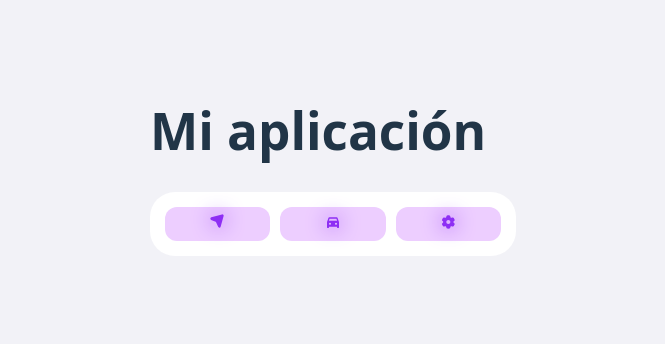
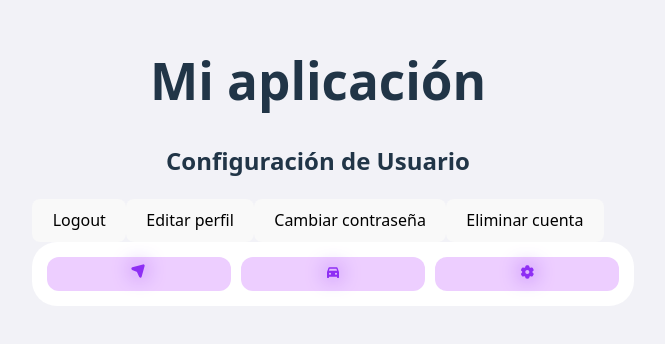
Before and after one commit to leonidasmv10/safe_drive_app, a React (Vite) app: page /settings in a window 1280 px wide. Before the commit this address had no page. Shown: the part 238-582 px from the top of the page, without its empty margins (322-987 px from the left). Built offline with nearby package versions, Linux system fonts and the light colour scheme.

Commit message:
Recuperar contra y logout funciona

```diff
--- a/src/App.jsx
+++ b/src/App.jsx
@@ -5,6 +5,9 @@ import Register from './components/Register/Register';
 import RecoverPassword from './components/RecoverPassword/RecoverPassword';
 import ResetPassword from './components/ResetPassword/ResetPassword'; // Asegúrate de tener esta página
 import Layout from './Layout';
+import Home from './components/Home/Home';
+import Map from './pages/map';
+import UserSettings from './pages/userSettings';
 
 function App() {
   return (
@@ -19,6 +22,9 @@ function App() {
               <Route path="/register" element={<Register />} />
               <Route path="/recover-password" element={<RecoverPassword />} />
               <Route path="/reset-password/:uidb64/:token" element={<ResetPassword />} />
+              <Route path="/home" element={<Home />} />
+              <Route path="/map" element={<Map />} />
+              <Route path="/settings" element={<UserSettings />} />
             </Routes>
           </header>
         </div>
--- /dev/null
+++ b/src/components/Home/Home.jsx
@@ -0,0 +1,13 @@
+import React from 'react';
+import { useNavigate } from "react-router-dom";
+
+export default function Home() {
+  const navigate = useNavigate();
+
+  return (
+    <div>
+      <h2>Inicio</h2>
+
+    </div>
+  );
+}
--- a/src/components/Login/Login.jsx
+++ b/src/components/Login/Login.jsx
@@ -1,97 +1,85 @@
 import React, { useState } from 'react';
-import {SmileIcon, KeyIcon} from '@/components/Icons/Icons'
-import { useNavigate } from "react-router-dom";
+import { SmileIcon, KeyIcon } from '@/components/Icons/Icons';
+import { useNavigate } from 'react-router-dom';
 
-export default function Login({}) {
+export default function Login() {
   const navigate = useNavigate();
-  // Estado para los campos del formulario
   const [username, setUsername] = useState('');
   const [password, setPassword] = useState('');
-  const [error, setError] = useState(''); // Para mostrar mensajes de error
-  const [loading, setLoading] = useState(false); // Para manejar el estado de carga
+  const [error, setError] = useState('');
+  const [loading, setLoading] = useState(false);
 
-  // Función para manejar el cambio en los campos de input
-  const userData = (e) => {
+  const handleInputChange = (e) => {
     const { id, value } = e.target;
-    if (id === 'username') {
-      setUsername(value);
-    } else if (id === 'password') {
-      setPassword(value);
-    }
+    if (id === 'username') setUsername(value);
+    else if (id === 'password') setPassword(value);
   };
 
-  // Función para manejar el submit del formulario
   const userSubmit = async (e) => {
-    e.preventDefault(); // Evitar que se recargue la página
-
-    setLoading(true); // Activar el estado de carga
-
-    // Crear el objeto con los datos del formulario
-    const userData = { username, password };
-    console.log(userData);
+    e.preventDefault();
+    setLoading(true);
+    setError('');
 
     try {
-      // Enviar la petición POST al servidor
       const response = await fetch('http://localhost:8000/user/login/', {
         method: 'POST',
-        headers: {
-          'Content-Type': 'application/json',
-        },
-        body: JSON.stringify(userData),
+        headers: { 'Content-Type': 'application/json' },
+        body: JSON.stringify({ username, password }),
       });
 
-      const result = await response.json(); // Parsear la respuesta del servidor
+      const result = await response.json();
 
-      if (response.ok) {
-        // Si la respuesta es exitosa, proceder a lo que quieras (redirección, etc.)
+      if (response.ok && result.access) {
+        // Guardar el token en localStorage
+        localStorage.setItem('token', result.access);
+        localStorage.setItem('refresh_token', result.refresh);
+
         alert('Inicio de sesión exitoso');
+        navigate('/home');
       } else {
-        // Si no es exitosa, mostrar un mensaje de error
-        setError(result.message || 'Usuario o contraseña incorrectos');
+        setError(result.detail || 'Usuario o contraseña incorrectos');
       }
-    } catch (error) {
-      // Manejar cualquier error de la petición
+    } catch (err) {
       setError('Hubo un error al conectar con el servidor');
+      console.error(err);
     } finally {
-      setLoading(false); // Desactivar el estado de carga
+      setLoading(false);
     }
   };
 
   return (
     <div>
       <h2>Iniciar sesión</h2>
-      <form onSubmit={userSubmit} className='form'>
-      <div className='floating-input'>
-        <div className='icon-wrapper'>
-        <SmileIcon/>
+      <form onSubmit={userSubmit} className="form">
+        <div className="floating-input">
+          <div className="icon-wrapper">
+            <SmileIcon />
           </div>
-        <div className='input-wrapper'>
+          <div className="input-wrapper">
             <label>Correo electrónico</label>
             <input
               type="text"
               id="username"
               value={username}
-            onChange={userData}
+              onChange={handleInputChange}
               required
-            placeholder=''
             />
-
           </div>
         </div>
-        <div className='floating-input'>
-        <div className='icon-wrapper'>
-        <KeyIcon/>
+
+        <div className="floating-input">
+          <div className="icon-wrapper">
+            <KeyIcon />
           </div>
-        <div className='input-wrapper'>
+          <div className="input-wrapper">
             <label>Contraseña</label>
             <input
               type="password"
               id="password"
               value={password}
-            onChange={userData}
+              onChange={handleInputChange}
               required
             />
-
           </div>
         </div>
 
@@ -102,11 +90,8 @@ export default function Login({}) {
 
       {error && <div style={{ color: 'red', marginTop: '10px' }}>{error}</div>}
 
-      {/* Botón para ir al registro */}
-      <button onClick={() => navigate("/register")}>¿No tienes cuenta? Regístrate</button>
-
-       {/* Botón para ir a la recuperación de contraseña */}
-       <button onClick={() => navigate("/recover-password")} style={{ marginTop: '10px' }}>
+      <button onClick={() => navigate('/register')}>¿No tienes cuenta? Regístrate</button>
+      <button onClick={() => navigate('/recover-password')} style={{ marginTop: '10px' }}>
         ¿Olvidaste tu contraseña?
       </button>
     </div>
--- a/src/components/Register/Register.jsx
+++ b/src/components/Register/Register.jsx
@@ -75,7 +75,7 @@ export default function Register() {
         // Si la respuesta es exitosa, proceder a lo que quieras (redirección, etc.)
         alert('Registro exitoso');
         // Vaciar los campos del formulario
-        navigate("/login");
+        navigate("/");
       } else {
         // Si no es exitosa, mostrar un mensaje de error
         setError(result.message || 'Hubo un error en el registro');
--- a/src/pages/map.jsx
+++ b/src/pages/map.jsx
@@ -0,0 +1,9 @@
+import React from 'react';
+
+export default function Map() {
+  return (
+    <div>
+      <h2>Mapa</h2>
+    </div>
+  );
+}
--- a/src/pages/userSettings.jsx
+++ b/src/pages/userSettings.jsx
@@ -0,0 +1,103 @@
+import React from 'react';
+import { useNavigate } from 'react-router-dom';
+
+export default function UserSettings() {
+  const navigate = useNavigate();
+  const API_URL = 'http://localhost:8000'; // Cambia por la URL de tu backend
+  const token = localStorage.getItem('token');
+
+  const headers = {
+    'Content-Type': 'application/json',
+    Authorization: `Bearer ${token}`, // Usa "Bearer" si usas JWT
+  };
+
+  const handleLogout = async () => {
+    try {
+      const res = await fetch(`${API_URL}/user/logout/`, {
+        method: 'POST',
+        headers,
+        body: JSON.stringify({ refresh: localStorage.getItem('refresh_token') }),
+      });
+      console.log(token)
+      if (res.ok) {
+        localStorage.removeItem('token');
+        localStorage.removeItem('refresh_token');
+        alert('Sesión cerrada');
+        navigate("/");
+      }
+    } catch (error) {
+      console.error('Error cerrando sesión:', error);
+    }
+  };
+
+  const handleEditProfile = async () => {
+    const data = {
+      first_name: 'NuevoNombre',
+      last_name: 'NuevoApellido',
+    };
+
+    try {
+      const res = await fetch(`${API_URL}/profile/`, {
+        method: 'PUT',
+        headers,
+        body: JSON.stringify(data),
+      });
+      if (res.ok) {
+        alert('Perfil actualizado');
+      }
+    } catch (error) {
+      console.error('Error actualizando perfil:', error);
+    }
+  };
+
+  const handleChangePassword = async () => {
+    const data = {
+      current_password: 'anterior123',
+      new_password: 'nueva123',
+    };
+
+    try {
+      const res = await fetch(`${API_URL}/change-password/`, {
+        method: 'PUT',
+        headers,
+        body: JSON.stringify(data),
+      });
+      if (res.ok) {
+        alert('Contraseña cambiada');
+      } else {
+        const errorData = await res.json();
+        alert(errorData.error || 'Error al cambiar contraseña');
+      }
+    } catch (error) {
+      console.error('Error cambiando contraseña:', error);
+    }
+  };
+
+  const handleDeleteAccount = async () => {
+    if (!window.confirm('¿Estás seguro de que deseas eliminar tu cuenta?')) return;
+
+    try {
+      const res = await fetch(`${API_URL}/delete-account/`, {
+        method: 'DELETE',
+        headers,
+      });
+      if (res.ok) {
+        localStorage.removeItem('token');
+        alert('Cuenta eliminada');
+        // Redirige a login o homepage
+      }
+    } catch (error) {
+      console.error('Error eliminando cuenta:', error);
+    }
+  };
+
+  return (
+    <div>
+      <h2>Configuración de Usuario</h2>
+      <button onClick={handleLogout}>Logout</button>
+      <button onClick={handleEditProfile}>Editar perfil</button>
+      <button onClick={handleChangePassword}>Cambiar contraseña</button>
+      <button onClick={handleDeleteAccount}>Eliminar cuenta</button>
+    </div>
+  );
+}
```
Lines whose indentation alone changed are shown as unchanged.
